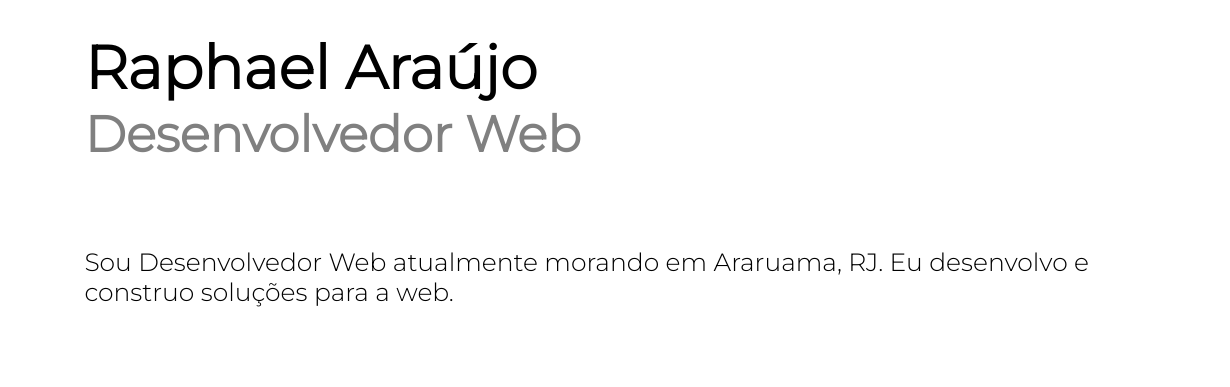
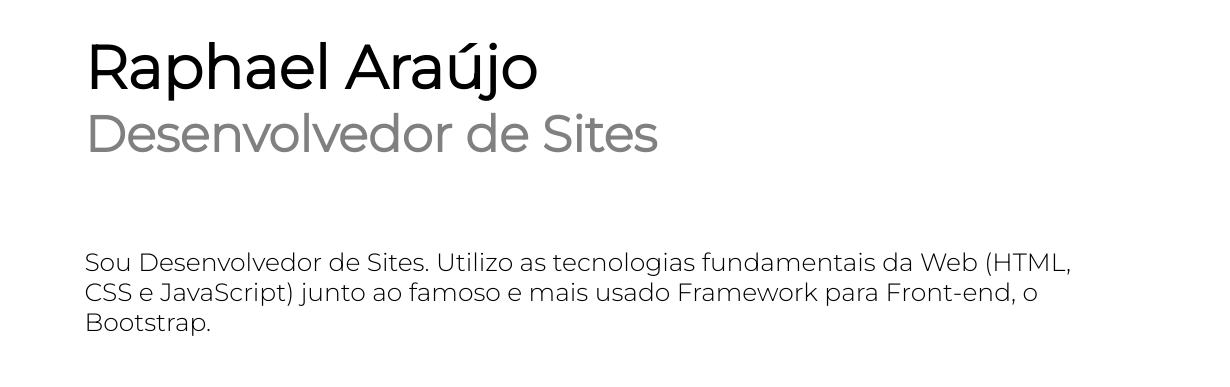
Before and after one commit to rwsaraujo/Site---MyPersonalSite, a plain HTML site: page index.html in a window 1280 px wide. Shown: the part 99-486 px from the top of the page, 50-1280 px from the left. Drawn offline with Linux system fonts and the light colour scheme.

Commit message:
imagens dos site para o read me

```diff
--- a/index.html
+++ b/index.html
@@ -7,37 +7,37 @@
         <link rel="icon" href="img/icon.ico" type="image/x-icon">
 
         <!-- SEO Geral -->
-        <title>Raphael Araújo Desenvolvedor Web </title>
-        <meta name="description" content="Raphael Araújo, Desenvolvedor Web e estudante de Sistemas de Informação na Universidade Federal Fluminense.">
+        <title>Raphael Araújo Desenvolvedor de Sites</title>
+        <meta name="description" content="Este é o site do Desenvolvedor de Sites Raphael Araújo. Acesse e entre em contato para começarmos a desenvolver o melhor site para o seu negócio.">
         <link rel="canonical" href="https://araujowebdev.com/">
-        <meta name="author" content="Raphael Araújo Desenvolvedor Web">
+        <meta name="author" content="Raphael Araújo Desenvolvedor de Sites">
         <meta name="robots" content="index, follow">
 
         <!-- Open Graph Facebook -->
         <meta property="og:locale" content="pt-BR">
-        <meta property="og:site_name" content="Raphael Araújo Desenvolvedor Web">
-        <meta property="og:title" content="Raphael Araújo Desenvolvedor Web">
-        <meta property="og:description" content="Raphael Araújo Desenvolvedor Web">
+        <meta property="og:site_name" content="Raphael Araújo Desenvolvedor de Sites">
+        <meta property="og:title" content="Raphael Araújo Desenvolvedor de Sites">
+        <meta property="og:description" content="Este é o site do Desenvolvedor de Sites Raphael Araújo. Acesse e entre em contato para começarmos a desenvolver o melhor site para o seu negócio.">
         <meta property="og:url" content="https://araujowebdev.com/">
-        <meta property="og:site_name" content="Raphael Araújo Desenvolvedor Web">
+        <meta property="og:site_name" content="Raphael Araújo Desenvolvedor de Sites">
         <meta property="og:type" content="website">
         <meta property="og:image" content="https://araujowebdev.com/img/logo.png">
         <meta property="og:image:url" content="https://araujowebdev.com/img/logo.png">
 
         <!-- Twitter -->
-        <meta name="twitter:title" content="Raphael Araújo Desenvolvedor Web">
-        <meta name="twitter:description" content="Raphael Araújo Desenvolvedor Web">
+        <meta name="twitter:title" content="Raphael Araújo Desenvolvedor de Sites">
+        <meta name="twitter:description" content="Este é o site do Desenvolvedor de Sites Raphael Araújo. Acesse e entre em contato para começarmos a desenvolver o melhor site para o seu negócio.">
         <meta name="twitter:url" content="https://araujowebdev.com/">
-        <meta name="twitter:card" content="">
+        <meta name="twitter:card" content="summary_large_image">
         <meta name="twitter:image" content="https://araujowebdev.com/img/logo.png">
         <meta name="twitter:creator" content="@rwsaraujo">
 
         <!-- Open Graph data -->
-        <meta property="og:title" content="Raphael Araújo Desenvolvedor Web">
+        <meta property="og:title" content="Raphael Araújo Desenvolvedor de Sites">
         <meta property="og:type" content="website">
         <meta property="og:url" content="https://araujowebdev.com">
         <meta property="og:image" content="https://araujowebdev.com/img/logo.png">
-        <meta property="og:description" content="Raphael Araújo, Desenvolvedor Web e estudante de Sistemas de Informação na Universidade Federal Fluminense.">
+        <meta property="og:description" content="Este é o site do Desenvolvedor de Sites Raphael Araújo. Acesse e entre em contato para começarmos a desenvolver o melhor site para o seu negócio.">
 
         <!-- Global site tag (gtag.js) - Google Analytics -->
         <script async src="https://www.googletagmanager.com/gtag/js?id=UA-171392935-1"></script>
@@ -90,9 +90,9 @@
             <!-- Seção Início -->
             <section id="inicio">
                 <h1>Raphael Araújo</h1>
-                <h2>Desenvolvedor Web</h2>
+                <h2>Desenvolvedor de Sites</h2>
                 <br><br><br>
-                <p>Sou Desenvolvedor Web atualmente morando em Araruama, RJ. Eu desenvolvo e construo soluções para a web.</p>
+                <p>Sou Desenvolvedor de Sites. Utilizo as tecnologias fundamentais da Web (HTML, CSS e JavaScript) junto ao famoso e mais usado Framework para Front-end, o Bootstrap. </p>
             </section>
 
             <!-- Seção Sobre-->
```
Also changed, not shown: img/Readme/página_contato.jpg (added), img/Readme/página_início.jpg (added), img/Readme/página_sobre.jpg (added).
